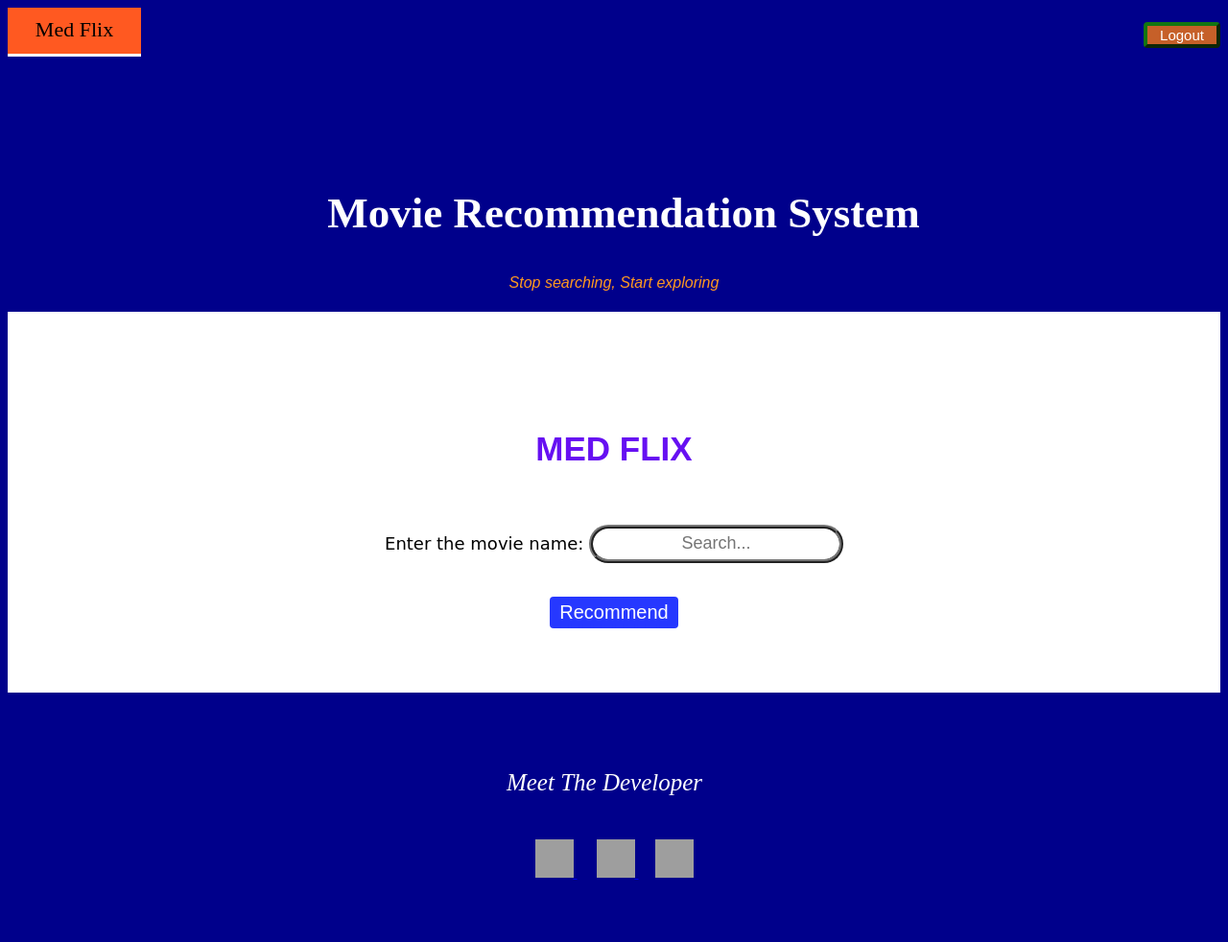
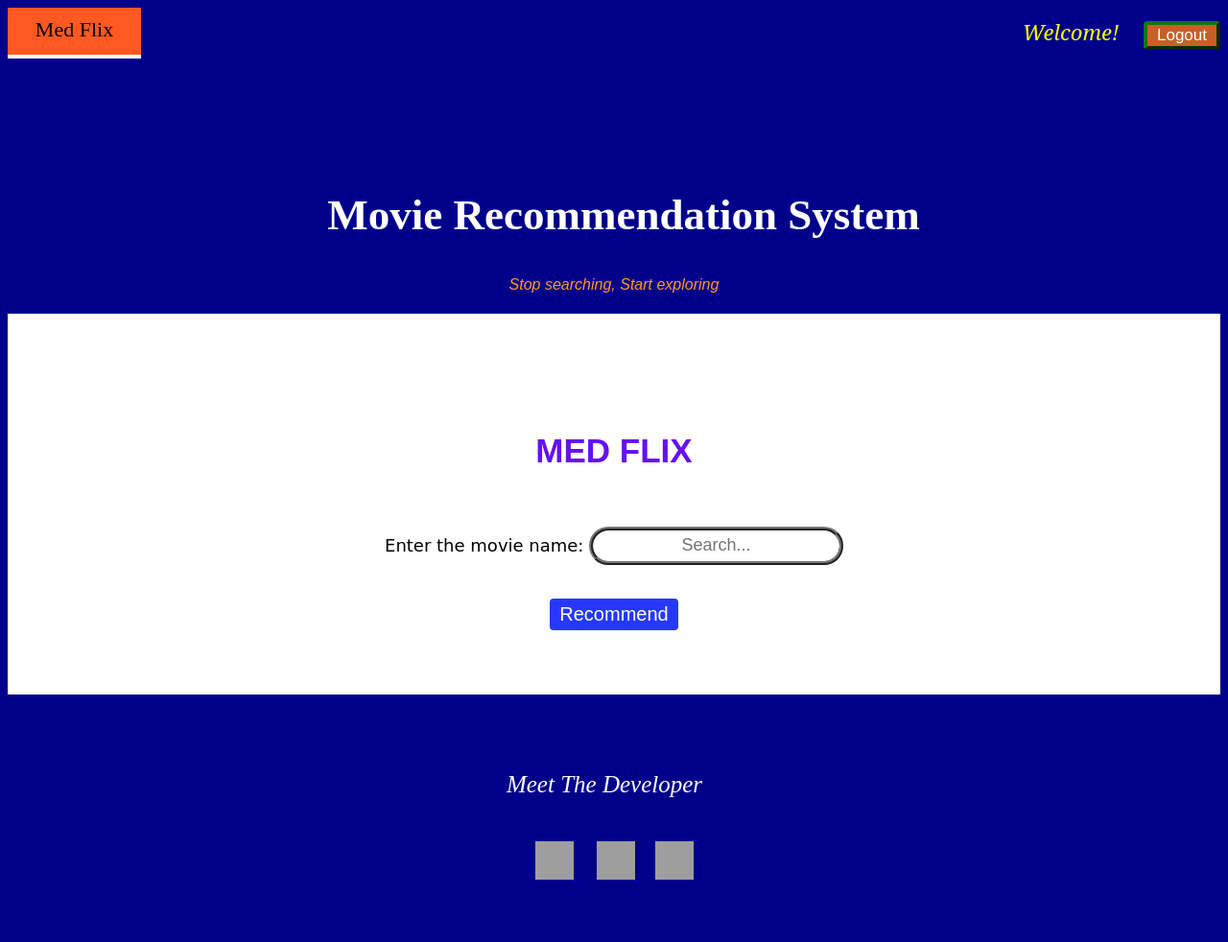
Before and after one commit to manisha0321/engage-recommendation-project, a Flask app: page /main in a window 1280 px wide. Shown: the whole page at 96% size. Before the commit the page ends 917 px from the top, so only its background shows below. Run offline with Flask 2, Linux system fonts and the light colour scheme; the visitor is signed in with stand-in values (Sample User, id 1); parts of the project's set-up code (start-up, migrations or seed data) failed here and were passed over; grey boxes are pictures that could not be loaded.

Commit message:
initial commit

```diff
--- a/app.py
+++ b/app.py
@@ -11,7 +11,6 @@
 from google_auth_oauthlib.flow import Flow
 from pip._vendor import cachecontrol
 import google.auth.transport.requests
-
 
 # load the data from the csv file to a pandas dataframe
 movies = pd.read_csv('tmdb_5000_movies.csv')
@@ -188,13 +187,17 @@
             x = "<p><br clear = \"left\" ><img src=\"" + posters[
                 j] + "\" align=\"right\" border = \"3px\" width=\"481\" height=\"721\"/><h2>" + i + "<br><br><h3>Genre:<h6>" + \
                 genre[j] + "<h3>Cast:<h6>" + cast[j] + "<h3>Overview:<h6>" + overview[
-                    j] + "<br><h3>Do you like this movie?&nbsp&nbsp<form action=\"/main\" class=\"grid\" method=\"POST\"><input id=\"movie\" name=\"fname\" type=\"hidden\" value=\"" + i + "\"/><br><button type=\"submit\"><img src=\"https://th.bing.com/th/id/OIP.MsthooL7A0ZSxg1fv8nglAHaHa?pid=ImgDet&rs=1\" height =\"50\" width=\"50\" alt=\"Like\"/></button></form>" + "</p><br><br><br>"
+                    j] + "<br><h3>Do you like this movie?&nbsp&nbsp<form action=\"/main\" class=\"grid\" method=\"POST\"><input id=\"movie\" name=\"fname\" type=\"hidden\" value=\"" + i + "\"/><button type=\"submit\"><img src=\"https://th.bing.com/th/id/OIP.l_3IZDAnM9URIDtL9mQvCgHaHa?w=205&h=205&c=7&r=0&o=5&dpr=1.25&pid=1.7\" height =\"50\" width=\"50\" alt=\"Like\"/></button></form>" + "</p><br><br><br>"
             y = y + x
             j = j + 1
         y = y + " "
         f = open(".\\templates\\index.html", "r")
         old_text = f.read()
         new_text = old_text.replace("Result", y)
+        try:
+            new_text = new_text.replace("Welcome!", "Welcome "+session["name"]+"!")
+        except:
+            print(session["name"])
         return new_text
     return render_template('index.html')
 
--- /dev/null
+++ b/runtime.txt
@@ -0,0 +1 @@
+python-3.7.9
--- a/static/style.css
+++ b/static/style.css
@@ -3,7 +3,7 @@
 }
 
 #logout{
-	font-size: 15px;
+	font-size: 17px;
 	background-color: rgba(211,103,36,0.94);
 	color: #FFFFFF;
 	width: 80px;
@@ -19,7 +19,7 @@
 #logo {
 	float: left;
 	padding-top: 10px;
-	padding-bottom: 12px;
+	padding-bottom: 13px;
 	width: 139px;
 	text-align: center;
 	color: black;
@@ -377,6 +377,13 @@
 	color: #ff9920;
 	border-style: inherit;
 }
+h8 {
+	padding-right: 20px;
+	text-align: center;
+	font-style: oblique;
+	color: yellow;
+	border-style: inherit;
+}
 h6{
 	color: orangered;
 	font-size: 20px;
--- a/templates/index.html
+++ b/templates/index.html
@@ -16,6 +16,9 @@
     <div id="headerLinks">
         <nav class="men">
          <form action="/logout" class="gri" method="GET">
+             <h8>
+            Welcome!
+        </h8>
           <button id="logout" type="submit">
          Logout
         </button>
```
Also changed, not shown: 1 other file.
